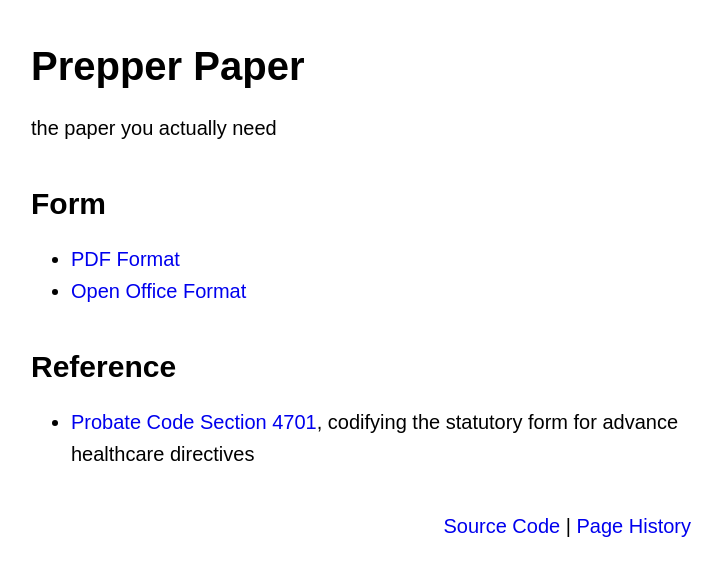
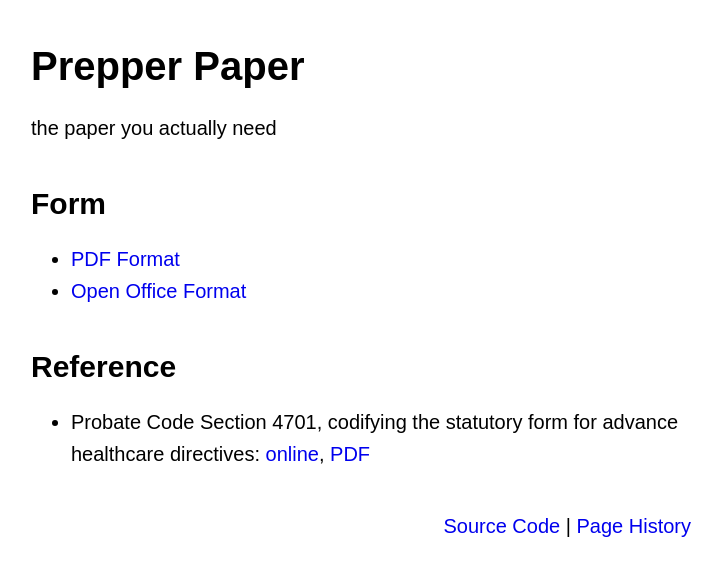
Before and after one commit to kemitchell/prepperpaper.com, a Jekyll site: the page built from _states/california.md, in a window 1280 px wide. Shown: the top 576 px of the page, without its empty margins (279-1001 px from the left). Built offline with Jekyll 4.4.1, drawn with Linux system fonts in a browser that asks for light colours.

Commit message:
CA: Link to probate code online

```diff
--- a/_states/california.md
+++ b/_states/california.md
@@ -11,4 +11,4 @@ permalink: /california
 
 ## Reference
 
-- [Probate Code Section 4701](/resources/california/probate-4701.pdf), codifying the statutory form for advance healthcare directives
+- Probate Code Section 4701, codifying the statutory form for advance healthcare directives: [online](https://leginfo.legislature.ca.gov/faces/codes_displaySection.xhtml?sectionNum=4701.&lawCode=PROB), [PDF](/resources/california/probate-4701.pdf)
```
